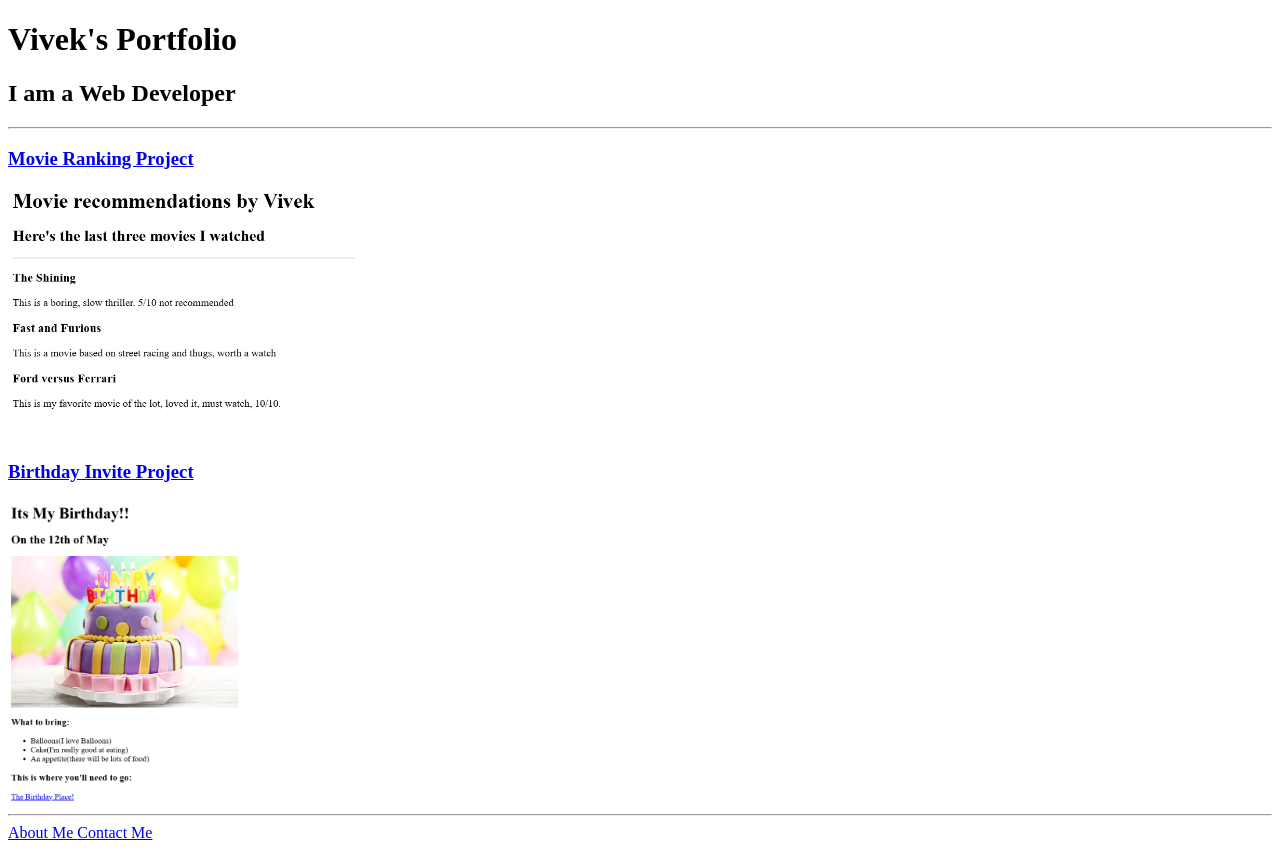
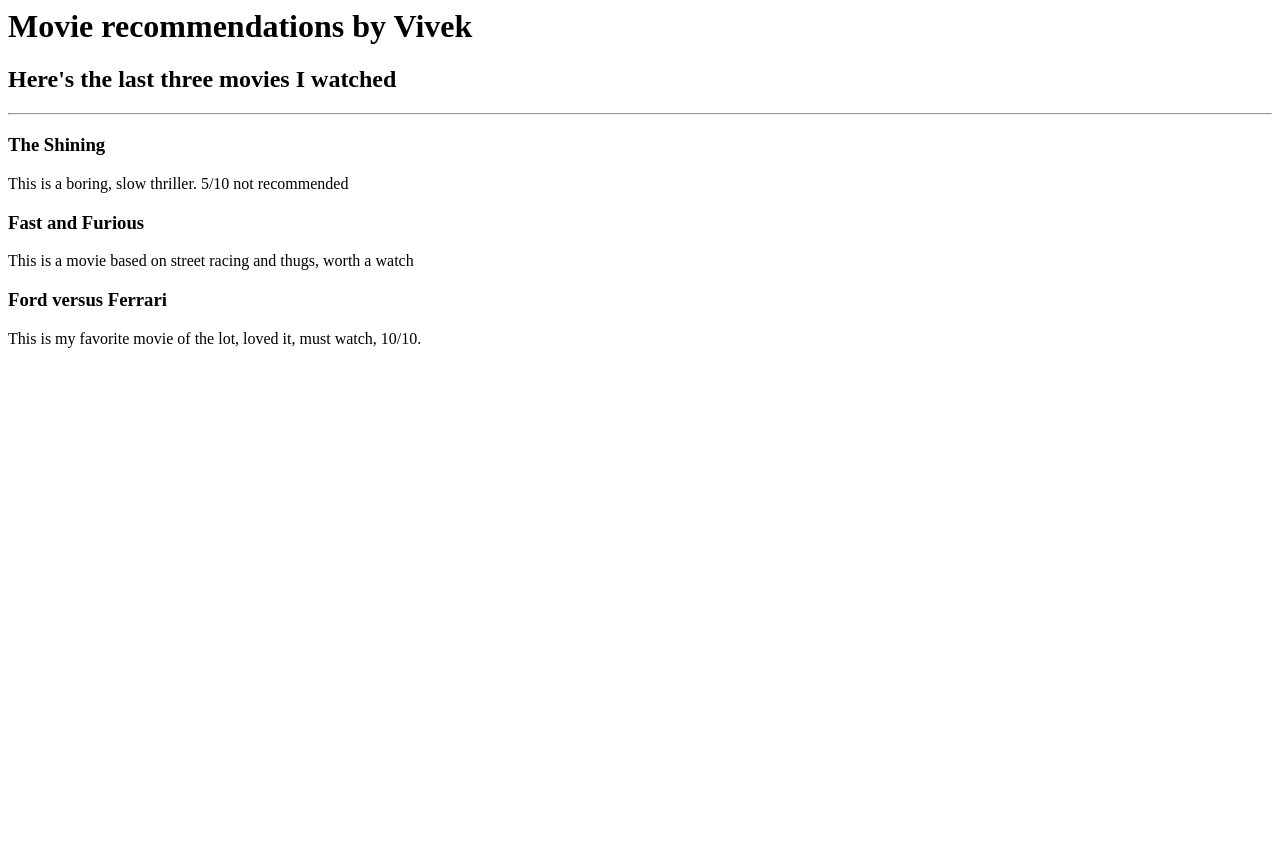
Before and after one commit to helina379/html-portfolio, a plain HTML site: page index.html in a window 1280 px wide. After the commit the page ends 800 px from the top, so only its background shows below. Drawn offline with Linux system fonts and the light colour scheme.

Commit message:
Add files via upload

```diff
--- a/index.html
+++ b/index.html
@@ -1,21 +1,10 @@
-<!DOCTYPE html>
-<html lang="en">
-<head>
-    <meta charset="UTF-8">
-    <meta name="viewport" content="width=device-width, initial-scale=1.0">
-    <title>Vivek's portfolio</title>
-</head>
-<body>
-    <h1>Vivek's Portfolio</h1>
-    <h2>I am a Web Developer</h2>
-    <hr />
-    <h3><a href="../2.4 Movie Ranking Project/index.html">Movie Ranking Project</a></h3>
-    <img src="./assets/images/Screenshot 2026-03-28 150845.png" height="250"/>
-
-    <h3><a href="../3.4 Birthday Invite Project/index.html">Birthday Invite Project</a></h3>
-    <img src="./assets/images/Screenshot 2026-03-28 151811.png" height="300" />
-    <hr />
-    <a href="./public/about.html">About Me </a>
-    <a href="./public/contact.html">Contact Me</a>
-</body>
-</html>
+<!-- Write your code below -->
+ <h1>Movie recommendations by Vivek</h1>
+ <h2> Here's the last three movies I watched</h2>
+ <hr />
+ <h3>The Shining</h3>
+ <p>This is a boring, slow thriller. 5/10 not recommended</p>
+<h3>Fast and Furious</h3>
+<p>This is a movie based on street racing and thugs, worth a watch</p>
+<h3>Ford versus Ferrari</h3>
+<p>This is my favorite movie of the lot, loved it, must watch, 10/10.</p>
```
